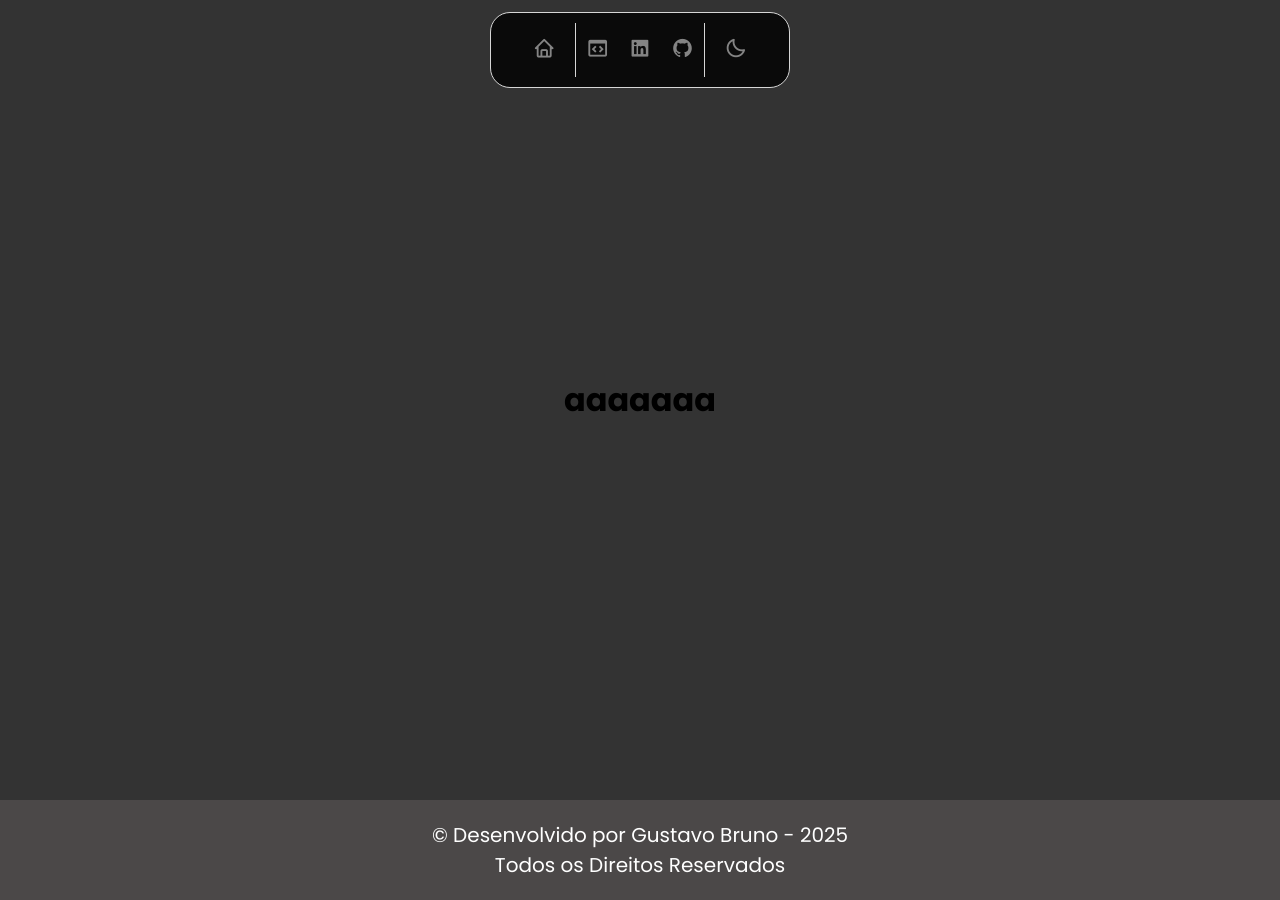
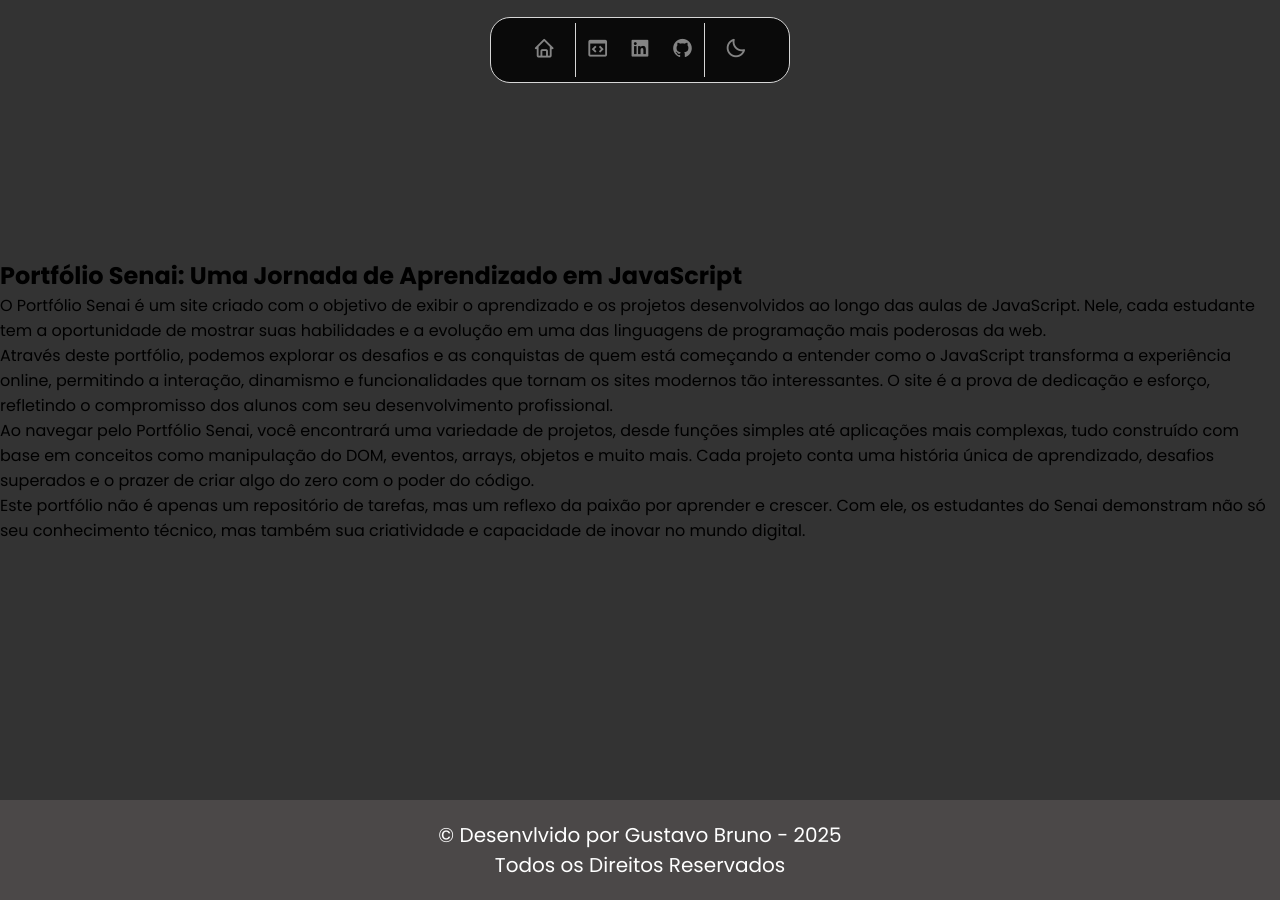
Before and after one commit to Navarrasa/Portfolio-PWFE, a plain HTML site: page index.html in a window 1280 px wide. Drawn offline with nearby package versions, Linux system fonts and the light colour scheme.

Commit message:
bora bill

```diff
--- a/css/header.css
+++ b/css/header.css
@@ -25,7 +25,7 @@ header{
         border: 1px solid var(--bdr-color);
         background-color: var(--bg-color);
         border-radius: 20px;
-        padding: 10px;
+        padding: 5px;
         position: relative;
         opacity: .8;
         gap: 20px;
--- a/css/main.css
+++ b/css/main.css
@@ -1,5 +1,6 @@
 main{
     display: flex;
+    flex-direction: column;
     justify-content: center;
     align-items: center;
     width: 100%;
@@ -7,3 +8,14 @@ main{
     background-color: var(--bg-color-2);
 
 }
+
+section{
+    display: flex;
+    flex-direction: column;
+    width: 100%;
+    height: auto;
+    padding: 30px 0;
+    justify-content: center;
+    align-items: center;
+
+}
--- a/css/style.css
+++ b/css/style.css
@@ -30,6 +30,7 @@ body{
     --btn-bg: #000;
 }
 
+
 @media (max-width: 640px) {
     body{
 
--- a/index.html
+++ b/index.html
@@ -26,10 +26,25 @@
         </nav>
     </header>
     <main>
-        <h1>aaaaaaa</h1>
+        <section>
+            <div>
+                <h1>Portfólio Senai: Uma Jornada de Aprendizado em JavaScript</h1>
+
+                <p>O Portfólio Senai é um site criado com o objetivo de exibir o aprendizado e os projetos desenvolvidos ao longo das aulas de JavaScript. Nele, cada estudante tem a oportunidade de mostrar suas habilidades e a evolução em uma das linguagens de programação mais poderosas da web.</p>
+
+                <p>Através deste portfólio, podemos explorar os desafios e as conquistas de quem está começando a entender como o JavaScript transforma a experiência online, permitindo a interação, dinamismo e funcionalidades que tornam os sites modernos tão interessantes. O site é a prova de dedicação e esforço, refletindo o compromisso dos alunos com seu desenvolvimento profissional.</p>
+
+                <p>Ao navegar pelo Portfólio Senai, você encontrará uma variedade de projetos, desde funções simples até aplicações mais complexas, tudo construído com base em conceitos como manipulação do DOM, eventos, arrays, objetos e muito mais. Cada projeto conta uma história única de aprendizado, desafios superados e o prazer de criar algo do zero com o poder do código.</p>
+
+                <p>Este portfólio não é apenas um repositório de tarefas, mas um reflexo da paixão por aprender e crescer. Com ele, os estudantes do Senai demonstram não só seu conhecimento técnico, mas também sua criatividade e capacidade de inovar no mundo digital.</p>
+            </div>
+        </section>
+
+
+
     </main>
     <footer>
-        <p>&copy; Desenvolvido por Gustavo Bruno - 2025</p>
+        <p>&copy; Desenvlvido por Gustavo Bruno - 2025</p>
         <p>Todos os Direitos Reservados</p>
     </footer>
 </body>
```
